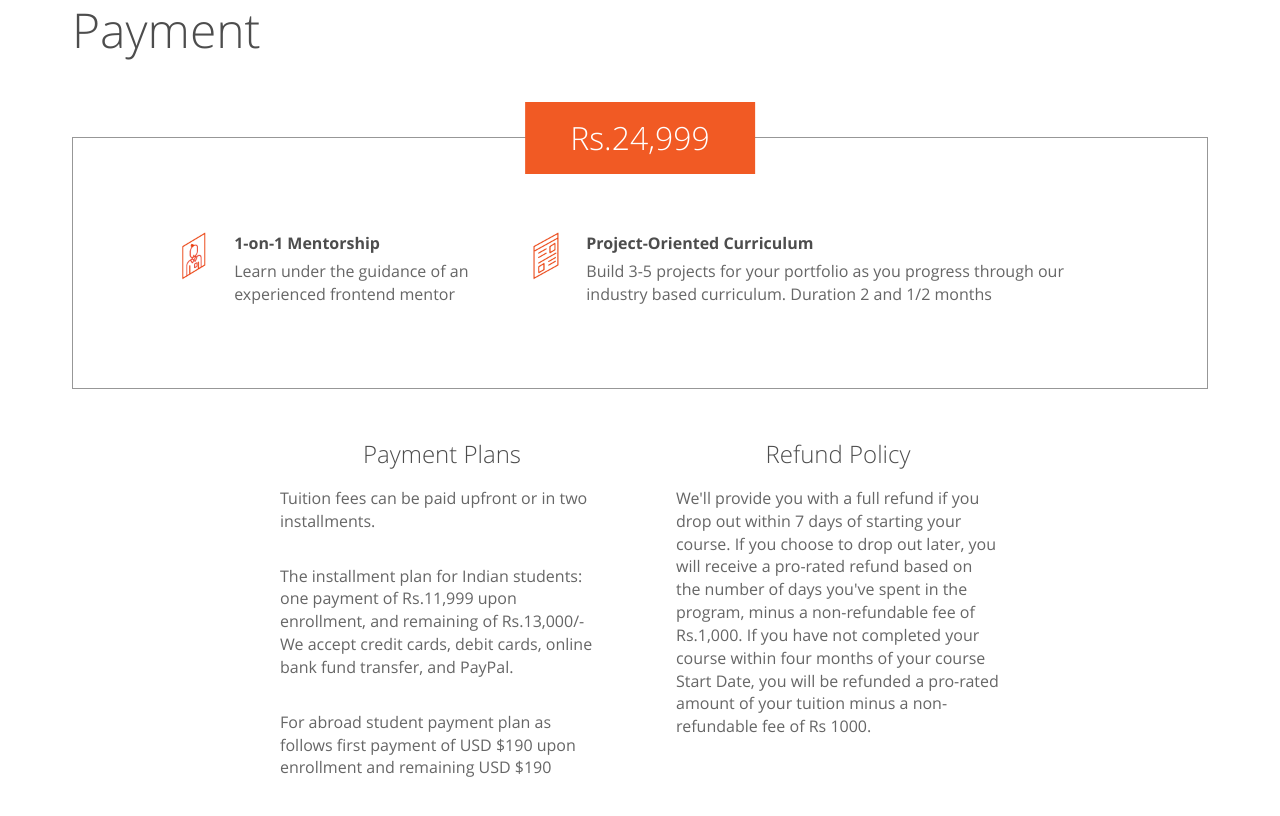
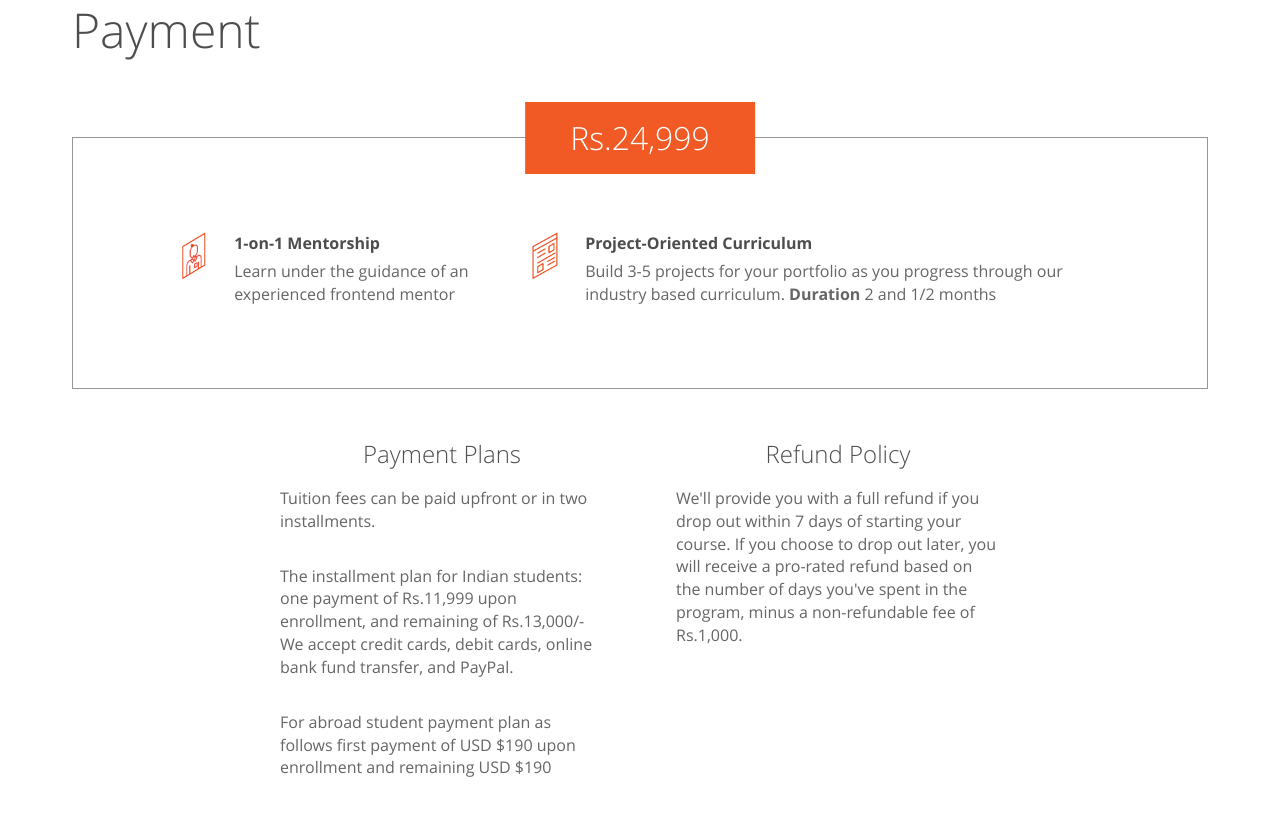
Before and after one commit to steelx/ajinkyaxjs, a Jekyll site: the page learn.io/frontend-development-course.html, which Jekyll copies as it is, in a window 1280 px wide and 900 px high, scrolled down 5480 px. Shown: the top 816 px of the window. Built offline with Jekyll 4.4.1, drawn with Linux system fonts in a browser that asks for light colours; nearby versions of some CDN libraries; Markdown is read by kramdown in place of the engine named in the settings; comment, search, counter and statistics services are not loaded.

Commit message:
Update frontend-development-course.html

```diff
--- a/learn.io/frontend-development-course.html
+++ b/learn.io/frontend-development-course.html
@@ -2351,7 +2351,7 @@ L379.6,269.4"></path>
                         <div class='media-element-caption'>
                             <div class='media-element-title'>Project-Oriented Curriculum</div>
                             <p>Build 3-5 projects for your portfolio as you progress through our industry based
-                                curriculum. Duration 2 and 1/2 months</p>
+                                curriculum. <b>Duration</b> 2 and 1/2 months</p>
                         </div>
                     </div>
                 </div>
@@ -2368,8 +2368,7 @@ L379.6,269.4"></path>
                 <div class='payment-feature'>
                     <h3>Refund Policy</h3>
 
-                    <p>We'll provide you with a full refund if you drop out within 7 days of starting your course. If you choose to drop out later, you will receive a pro-rated refund based on the number of days you've spent in the program, minus a non-refundable fee of Rs.1,000. If you have not completed your course within four months of your course Start Date, you will be refunded a pro-rated amount of your tuition minus a non-refundable fee of Rs 1000.
-                    </p>
+                    <p>We'll provide you with a full refund if you drop out within 7 days of starting your course. If you choose to drop out later, you will receive a pro-rated refund based on the number of days you've spent in the program, minus a non-refundable fee of Rs.1,000.</p>
                 </div>
             </div>
         </section>
```
